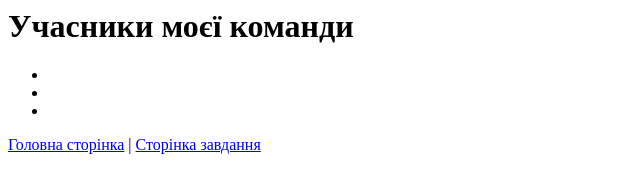
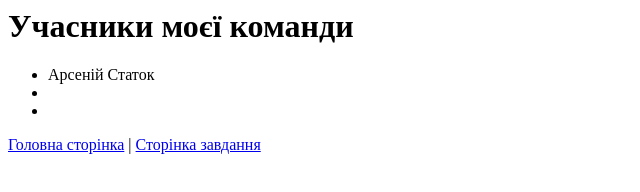
Before and after one commit to talant123-1/oki-2024-lab8, a plain HTML site: page team.html in a window 1280 px wide. Shown: the full height of the page, 0-640 px from the left. Drawn offline with Linux system fonts and the light colour scheme.

Commit message:
Update team.html

```diff
--- a/team.html
+++ b/team.html
@@ -5,7 +5,7 @@
 <body>
     <h1>Учасники моєї команди</h1>
     <ul>
-        <li></li>
+        <li>Арсеній Статок</li>
         <li></li>
         <li></li>
     </ul>
```
